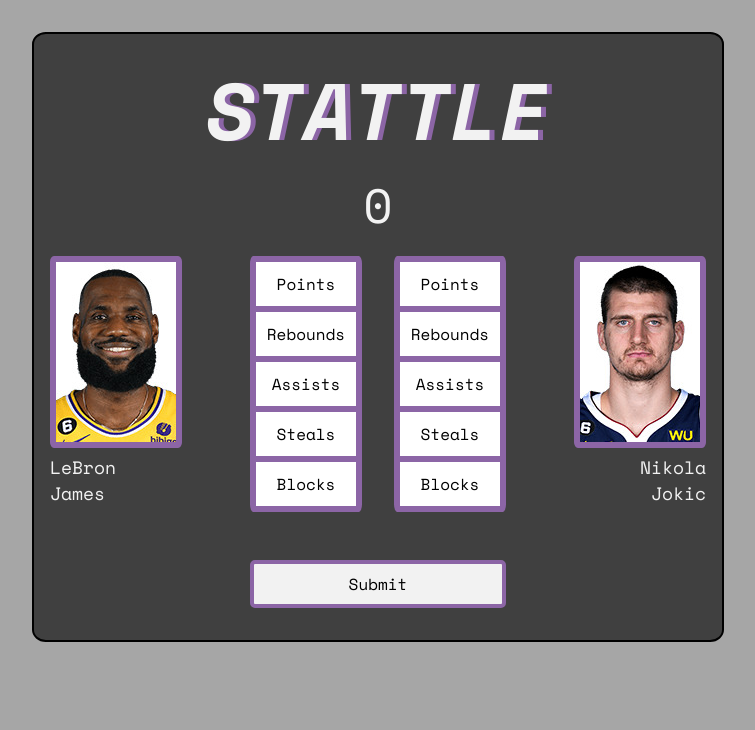
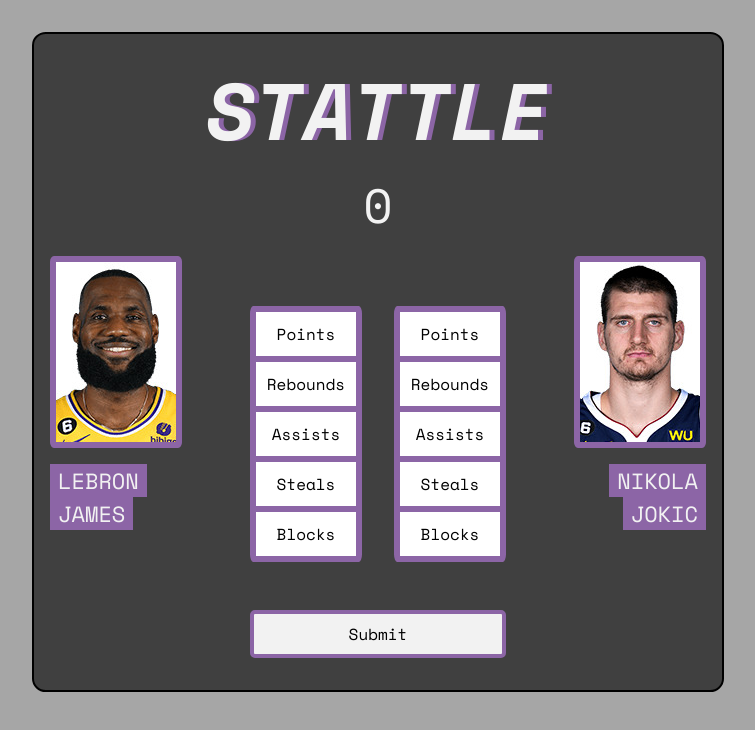
Before and after one commit to ZacharyHLong/nba-stattle, a React (Vite) app: page / in a window 1280 px wide. Both pictures are taken after a click on the button "Start". Shown: the top 730 px of the page, without its empty margins (262-1017 px from the left). Built offline with nearby package versions, Linux system fonts and the light colour scheme.

Commit message:
added effects, error message and some stlying changes to the game

```diff
--- a/src/App.css
+++ b/src/App.css
@@ -60,7 +60,7 @@
 .headshot {
   border-radius: 3%;
   border: 6px solid #8c65a6;
-  /* height: 208px; */
+  margin-bottom: 10px;
 }
 
 .player-container {
@@ -74,6 +74,12 @@
   color: #f2f2f2;
   font-size: 1.1rem;
   margin: 0;
+  font-weight: 500;
+}
+
+.player-name {
+  background-color: #8c65a6;
+  padding: 0 8px;
 }
 
 .selector-box {
@@ -189,12 +195,27 @@
   text-align: end;
 }
 
+.column {
+  display: flex;
+  flex-direction: column;
+  position: relative;
+  justify-content: start;
+  align-items: center;
+}
+
+.error-message {
+  position: absolute;
+  text-align: center;
+  color: #f2f2f2;
+}
+
 .stat-selector {
   display: flex;
   flex-direction: row;
-  align-items: start;
+  align-items: center;
   justify-content: center;
   width: 100%;
+  padding-top: 50px;
 }
 
 .start-screen {
@@ -220,3 +241,22 @@
 .start-screen button {
   padding: 0.8rem;
 }
+
+@keyframes shake {
+  0% { transform: translate(0.5px, 0); }
+  10% { transform: translate(-0.5px, 0); }
+  20% { transform: translate(-1.5px, 0); }
+  30% { transform: translate(1.5px, 0); }
+  40% { transform: translate(0.5px, 0); }
+  50% { transform: translate(-0.5px, 0); }
+  60% { transform: translate(-1.5px, 0); }
+  70% { transform: translate(1.5px, 0); }
+  80% { transform: translate(-0.5px, 0); }
+  90% { transform: translate(0.5px, 0); }
+  100% { transform: translate(-0.5px, 0); }
+}
+
+.shake-effect {
+  animation: shake 0.2s;
+  animation-iteration-count: 2;
+}
--- a/src/App.jsx
+++ b/src/App.jsx
@@ -9,10 +9,12 @@
 import { determineCorrectAnswers, checkAnswers } from './components/PlayerLogic.jsx';
 import WinModal from './components/WinModal.jsx';
 import StartScreen from './components/StartScreen.jsx';
+import ErrorMessage from './components/ErrorMessage.jsx';
 
 
 const App = () => {
   const [userStreak, setUserStreak] = useState(0);
+  const [errorMessage, setErrorMessage] = useState("");
   const [showStartScreen, setShowStartScreen] = useState(true);
   const [showWinModal, setShowWinModal] = useState(false);
   const [selectedPlayers, setSelectedPlayers] = useState([players[0], players[2]]);
@@ -63,9 +65,11 @@
   const handleSubmit = () => {
     const correctCount = checkAnswers(userSelections, correctAnswers);
     if (correctCount === Object.keys(correctAnswers).length) {
+      setErrorMessage("");
       setShowWinModal(true);
     } else {
-      alert(`You got ${correctCount} out of ${Object.keys(userSelections).length} correct. Try again!`);
+      setErrorMessage(`You got ${correctCount} out of 5 correct.`);
+      setTimeout(() => setErrorMessage(""), 5000);
       setUserStreak(0);
     }
   };
@@ -88,7 +92,8 @@
       {showStartScreen ? (
         <StartScreen onStart={() => setShowStartScreen(false)} />
       ) : (
-        <div className="game-box">
+        // <div className="game-box">
+        <div className={`game-box ${errorMessage !== "" ? 'shake-effect' : ''}`}>
         <div className="header-container">
           <h1>STATTLE</h1>
           <h2>{userStreak}</h2>
@@ -96,7 +101,9 @@
 
         <div className="selector-box">
           <PlayerContainer player={selectedPlayers[0]} classSide="left" />
-          <div className="stat-selector">
+          <div className="column">
+            <ErrorMessage message={errorMessage} />
+            <div className="stat-selector">
             <div className="stat-button-column">
               {statNames.map((statName, index) => (
                 <StatButton statName={statName} index={index} player={selectedPlayers[0]} userSelections={userSelections} handleStatChange={handleStatChange}/>
@@ -106,6 +113,7 @@
               {statNames.map((statName, index) => (
                 <StatButton statName={statName} index={index} player={selectedPlayers[1]} userSelections={userSelections} handleStatChange={handleStatChange} />
               ))}
+            </div>
             </div>
           </div>
 
--- /dev/null
+++ b/src/components/ErrorMessage.jsx
@@ -0,0 +1,11 @@
+import React from 'react';
+
+function ErrorMessage({ message }) {
+  return (
+    <div className="error-message">
+      {message}
+    </div>
+  );
+}
+
+export default ErrorMessage;
--- a/src/components/PlayerContainer.jsx
+++ b/src/components/PlayerContainer.jsx
@@ -1,7 +1,7 @@
 import  React from 'react';
 
 function getFontSize(text) {
-  let baseSize = 18;
+  let baseSize = 22;
   let maxLength = 20;
   if (text.length > maxLength) {
     return `${baseSize - (text.length - maxLength)}px`;
@@ -17,8 +17,12 @@
       <div className="headshot-container">
         <img className="headshot" src={player.headshot} alt={player.name} />
       </div>
-      <p style={{ fontSize: getFontSize(player.name) }}>{firstName}</p>
-      <p style={{ fontSize: getFontSize(player.name) }}>{lastName}</p>
+      <p style={{ fontSize: getFontSize(player.name) }}>
+        <span className="player-name">{firstName.toUpperCase()}</span>
+      </p>
+      <p style={{ fontSize: getFontSize(player.name) }}>
+        <span className="player-name">{lastName.toUpperCase()}</span>
+      </p>
     </div>
   );
 };
```
